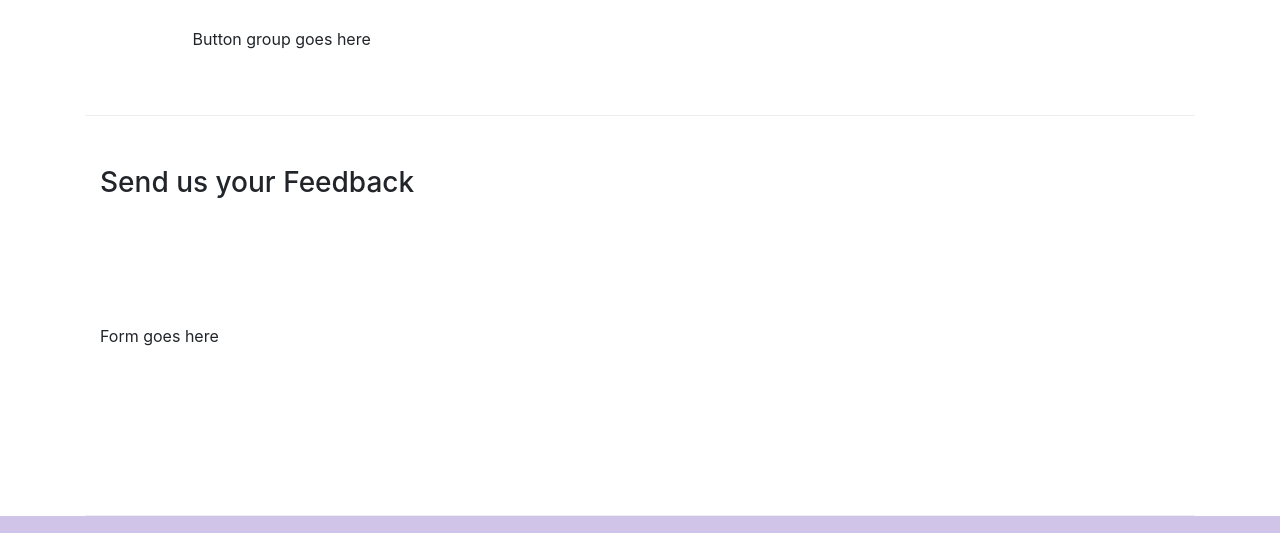
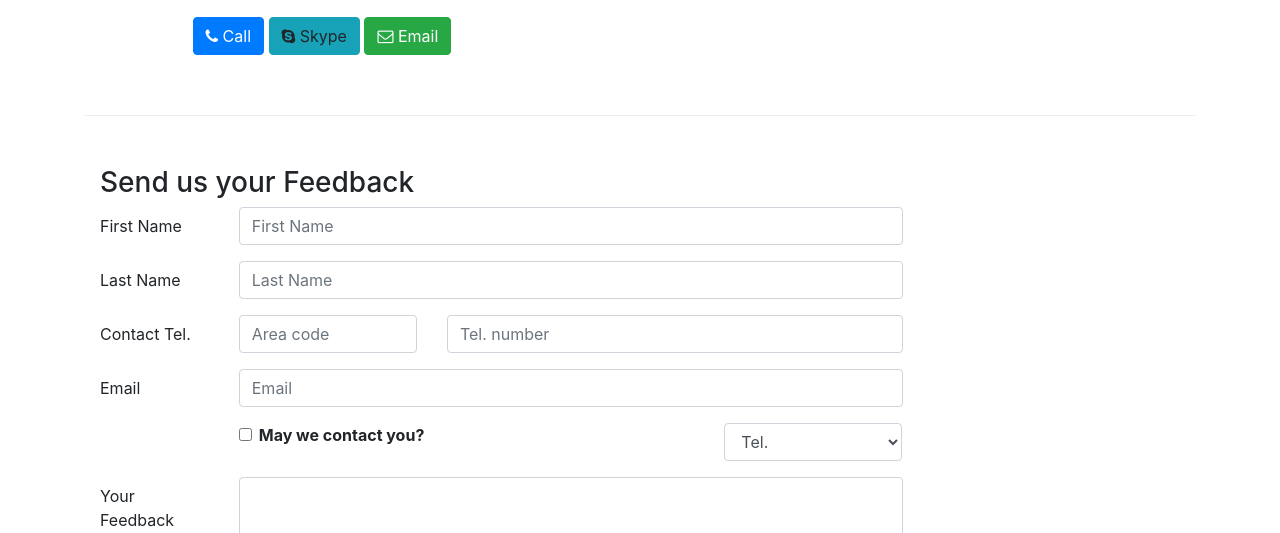
Before and after one commit to DobrinMarinov/bootstrap4, a website: page contactus.html in a window 1280 px wide. Shown: the part 749-1282 px from the top of the page. Drawn offline with nearby package versions, Linux system fonts and the light colour scheme.

Commit message:
Added feedback form on contact page

```diff
--- a/contactus.html
+++ b/contactus.html
@@ -79,7 +79,11 @@
                 <h5>Map of our Location</h5>
             </div>
             <div class="col-12 col-sm-11 offset-sm-1">
-                Button group goes here
+                <div class="button-group" role="group">
+                    <a role="button" class="btn btn-primary" href="tel:+852 1234 5678"><i class="fa fa-phone"></i> Call</a>
+                    <a role="button" class="btn btn-info"><i class="fa fa-skype"></i> Skype</a>
+                    <a role="button" class="btn btn-success" href="mailto:confusion@food.net"><i class="fa fa-envelope-o"></i> Email</a>
+                </div>
             </div>
         </div>
 
@@ -88,7 +92,64 @@
               <h3>Send us your Feedback</h3>
            </div>
             <div class="col-12 col-md-9">
-                Form goes here
+
+                <form>
+                    <div class="form-group row">
+                        <label for="firstname" class="col-md-2 col-form-label">First Name</label>
+                        <div class="col-md-10">
+                            <input type="text" class="form-control" id="firstname" name="firstname" placeholder="First Name">
+                        </div>
+                    </div>
+                    <div class="form-group row">
+                        <label for="lastname" class="col-md-2 col-form-label">Last Name</label>
+                        <div class="col-md-10">
+                            <input type="text" class="form-control" id="lastname" name="lastname" placeholder="Last Name">
+                        </div>
+                    </div>
+                        <div class="form-group row">
+                        <label for="telnum" class="col-12 col-md-2 col-form-label">Contact Tel.</label>
+                        <div class="col-5 col-md-3">
+                            <input type="tel" class="form-control" id="areacode" name="areacode" placeholder="Area code">
+                        </div>
+                        <div class="col-7 col-md-7">
+                            <input type="tel" class="form-control" id="telnum" name="telnum" placeholder="Tel. number">
+                        </div>
+                    </div>
+                    <div class="form-group row">
+                        <label for="emailid" class="col-md-2 col-form-label">Email</label>
+                        <div class="col-md-10">
+                            <input type="email" class="form-control" id="emailid" name="emailid" placeholder="Email">
+                        </div>
+                    </div>
+                    <div class="form-group row">
+                        <div class="col-md-6 offset-md-2">
+                            <div class="form-check">
+                                <input type="checkbox" class="form-check-input" name="approve" id="approve" value="">
+                                <label class="form-check-label" for="approve">
+                                    <strong>May we contact you?</strong>
+                                </label>
+                            </div>
+                        </div>
+                        <div class="col-md-3 offset-md-1">
+                            <select class="form-control">
+                                <option>Tel.</option>
+                                <option>Email</option>
+                            </select>
+                        </div>
+                    </div>
+                    <div class="form-group row">
+                        <label for="feedback" class="col-md-2 col-form-label">Your Feedback</label>
+                        <div class="col-md-10">
+                            <textarea class="form-control" id="feedback" name="feedback" rows="12"></textarea>
+                        </div>
+                    </div>
+                    <div class="form-group row">
+                        <div class="offset-md-2 col-md-10">
+                            <button type="submit" class="btn btn-primary">Send Feedback</button>
+                        </div>
+                    </div>
+                </form>
+
             </div>
              <div class="col-12 col-md">
             </div>
```
